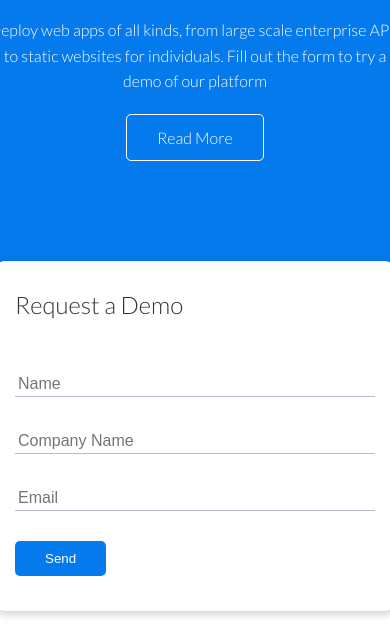
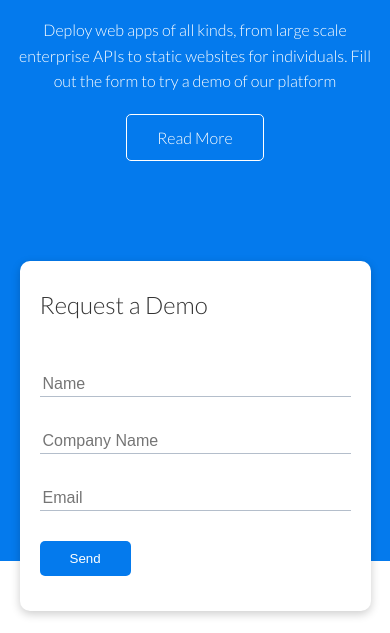
Before and after one commit to harshmizzz/HM-cloud-website, a plain HTML site: page index.html in a window 390 px wide. Shown: the part 211-844 px from the top of the page. Drawn offline with Linux system fonts and the light colour scheme.

Commit message:
Fixed mobile overflow

```diff
--- a/css/styles.css
+++ b/css/styles.css
@@ -107,7 +107,6 @@ pre {
   position: relative;
   top: 60px;
   height: 350px;
-  width: 400px;
   padding: 40px;
   z-index: 100;
   animation: slideInFromRight 1s ease-in;
@@ -298,6 +297,9 @@ pre {
     padding: 10px;
     background-color: rgba(0, 0, 0, 0.1);
   }
+  .showcase-form{
+    width: 90vw;
+  }
 }
 
 /*animation*/
```
